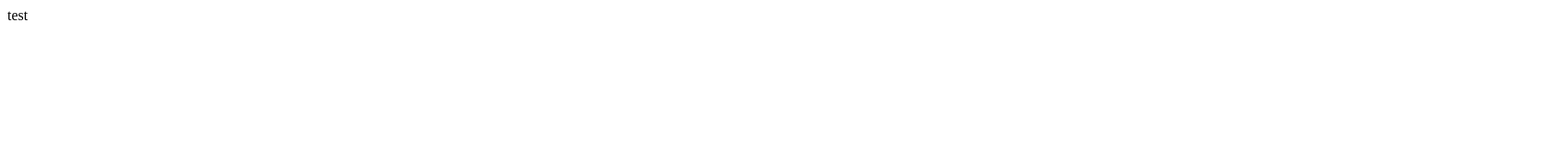
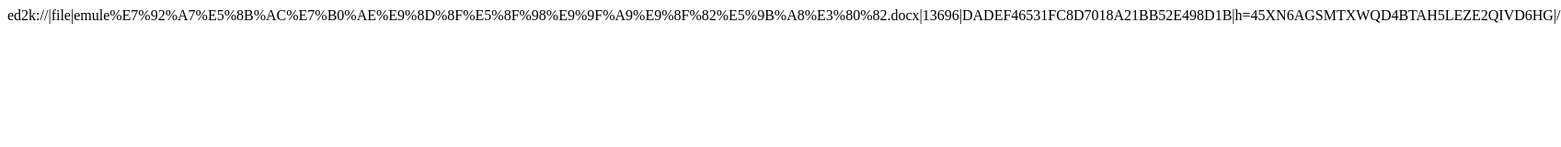
Before and after one commit to hqy6/ed2k-ziyuan, a plain HTML site: page index.html in a window 1280 px wide. Shown: the whole page at 92% size, 1697 px wide, since content can reach past the window. Drawn offline with Linux system fonts and the light colour scheme.

Commit message:
Update index.html

```diff
--- a/index.html
+++ b/index.html
@@ -1,3 +1,4 @@
 <html>
-  test
+  <title>emule共享资源文档</title>
+  ed2k://|file|emule%E7%92%A7%E5%8B%AC%E7%B0%AE%E9%8D%8F%E5%8F%98%E9%9F%A9%E9%8F%82%E5%9B%A8%E3%80%82.docx|13696|DADEF46531FC8D7018A21BB52E498D1B|h=45XN6AGSMTXWQD4BTAH5LEZE2QIVD6HG|/
 </html>
```
